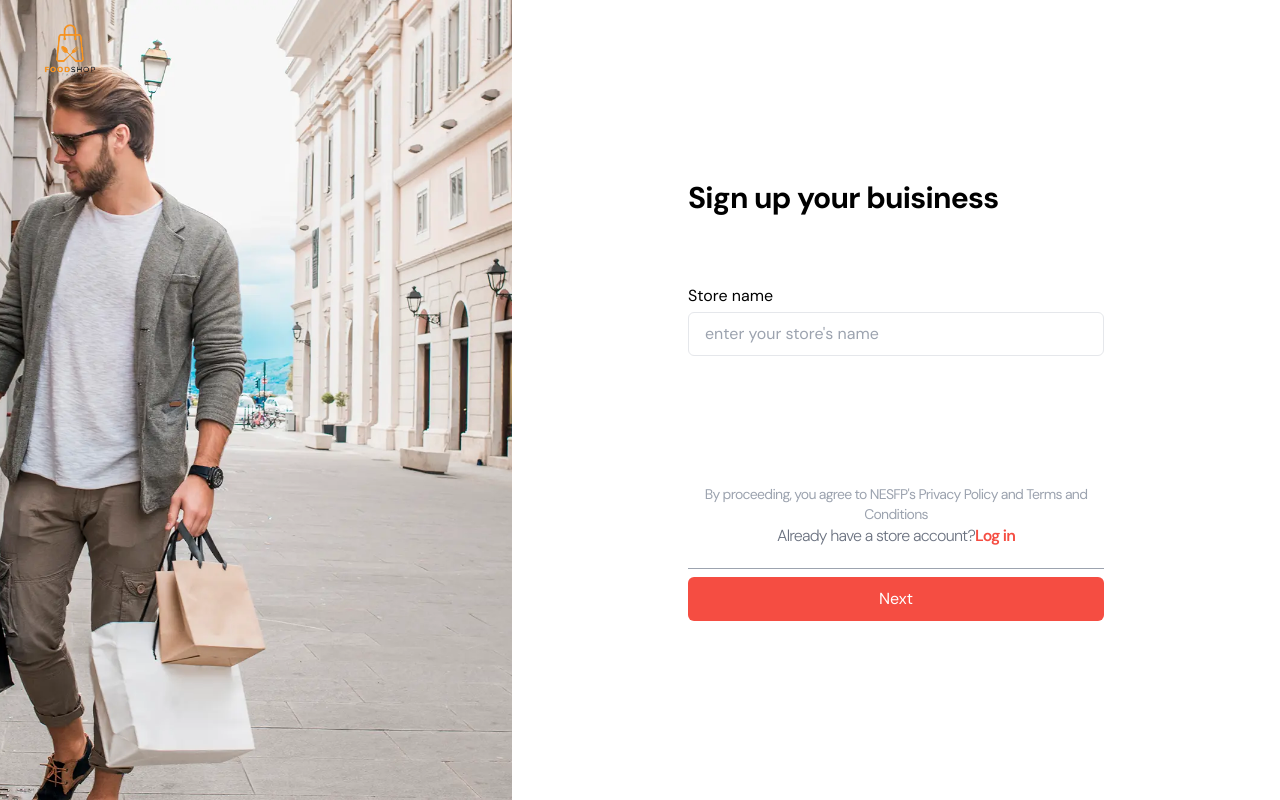
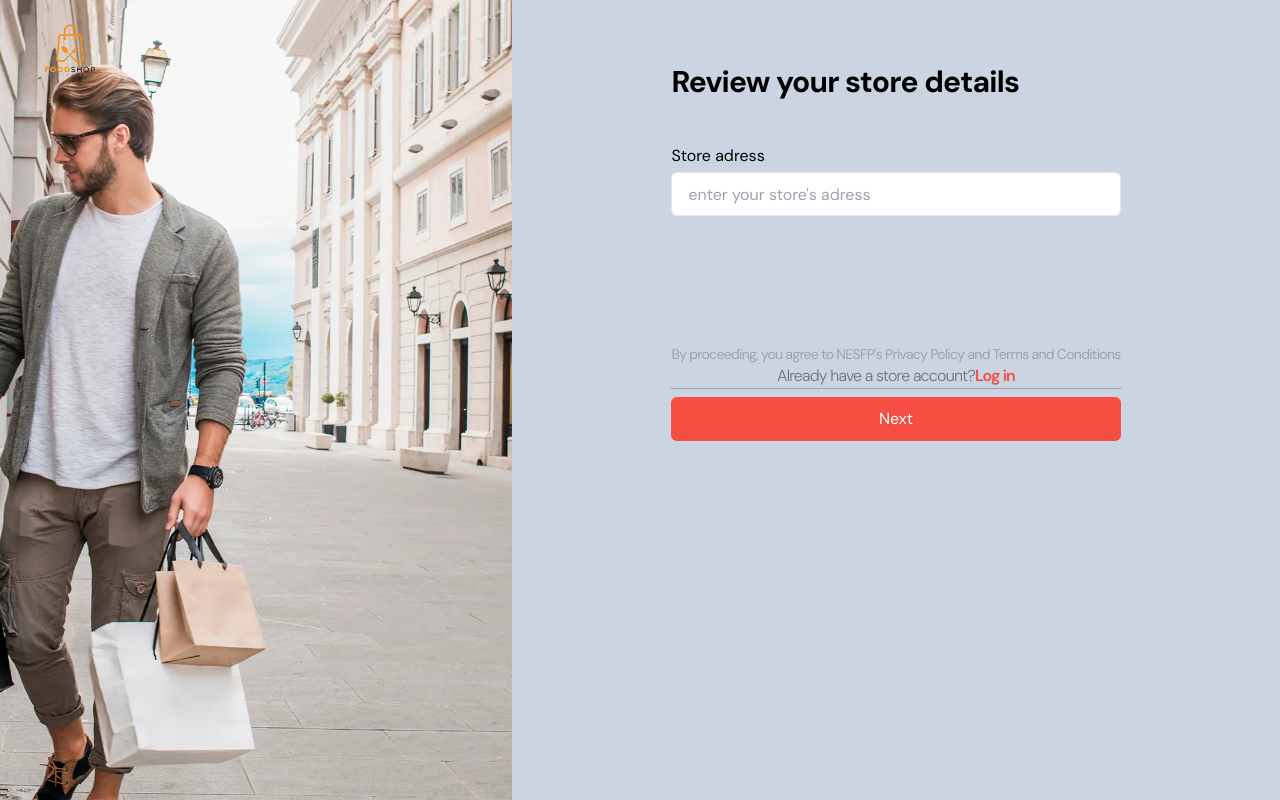
Before and after one commit to Mr-Bellali/nefsp-ts, a Next.js app in the folder client/: page /signup in a window 1280 px wide. Built offline with nearby package versions, Linux system fonts and the light colour scheme.

Commit message:
working on login and signup

```diff
--- a/client/src/app/signup/page.tsx
+++ b/client/src/app/signup/page.tsx
@@ -1,7 +1,8 @@
 import Image from "next/image";
 import Logo from "../../../public/logo.png";
 import ManShopping from "@/assets/men-shopping-masculine.webp";
-import Buisinessform from "@/components/signup/Buisinessform";
+import Storedetailsform from "@/components/signup/Storedetailsform";
+
 
 const page = () => {
   return (
@@ -17,12 +18,12 @@ const page = () => {
       </div>
 
       {/* signup form */}
-      <div className="w-full md:w-3/5 h-screen flex flex-col items-center justify-center">
+      <div className="w-full md:w-3/5 h-full flex flex-col bg-slate-300 justify-start items-center">
         <div className="w-full h-[80px] px-5 flex md:hidden">
           <Image src={Logo} alt="logo" width={80} height={80} />
         </div>
-        <div className="w-full h-full mx-auto flex items-center justify-center p-8">
-          <Buisinessform />
+        <div className="w-full h-full mx-auto flex items-start justify-center ">
+          <Storedetailsform />
         </div>
       </div>
     </div>
--- /dev/null
+++ b/client/src/components/signup/Storedetailsform.tsx
@@ -0,0 +1,54 @@
+"use client";
+import { useForm } from "react-hook-form";
+
+import KeyboardBackspaceRoundedIcon from '@mui/icons-material/KeyboardBackspaceRounded';
+
+
+
+type TFormValues = {
+  storename: string;
+};
+
+const Storedetailsform = () => {
+  const { register, handleSubmit } = useForm<TFormValues>();
+  const onHandleFormSubmit = (data: TFormValues) => {
+    console.log(data);
+  };
+  return (
+    <form
+      className=" h-fit space-y-32 py-16  flex flex-col justify-around px-36"
+      onSubmit={handleSubmit(onHandleFormSubmit)}
+    >
+      <div className="flex flex-col  gap-1">
+        <div className="w-full flex  mb-10">
+          <h1 className="text-3xl font-bold tracking-tight">Review your store details</h1>
+        </div>
+
+        <label htmlFor="storename">Store adress</label>
+        <input
+          type="text"
+          id="storeadress"
+          placeholder="enter your store's adress"
+          className="h-11 px-4 border rounded-md"
+          {...register("storename")}
+        />
+      </div>
+
+      <div className="w-full flex flex-col justify-center">
+      <div className="w-full flex flex-col ">
+        <p className="text-sm text-center tracking-tighter text-gray-400">By proceeding, you agree to NESFP's <a href="#">Privacy Policy</a> and <a href="#">Terms and Conditions</a></p>
+        <p className="text-md text-center tracking-tighter text-gray-500 font-light">Already have a store account?<a href="/login" className="font-semibold text-[#F54D42]">Log in</a></p>
+      </div>
+      <div className="w-full h-[1px] bg-gray-400 mb-2">
+
+      </div>
+        <button className="btn-primary h-11 w-full rounded-md ">
+          Next
+        </button>
+      </div>
+
+    </form>
+  );
+};
+
+export default Storedetailsform;
```
